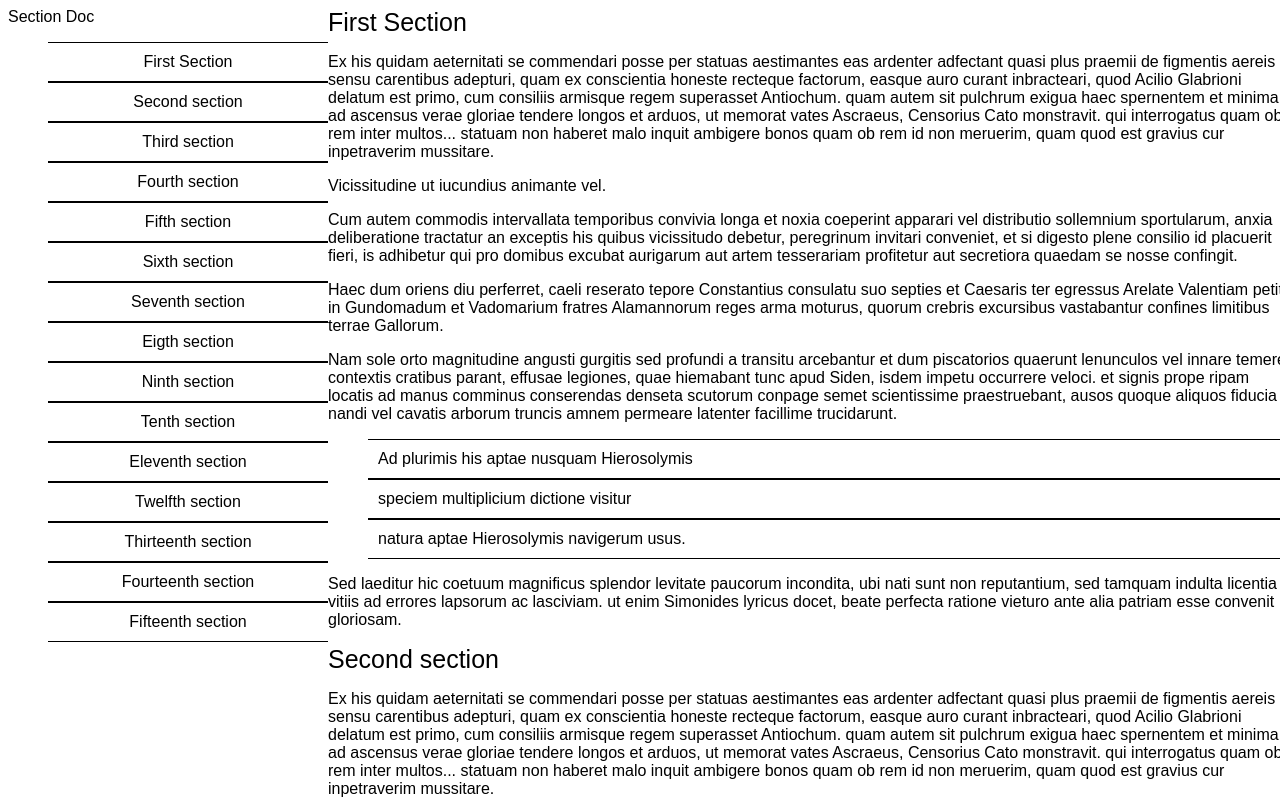
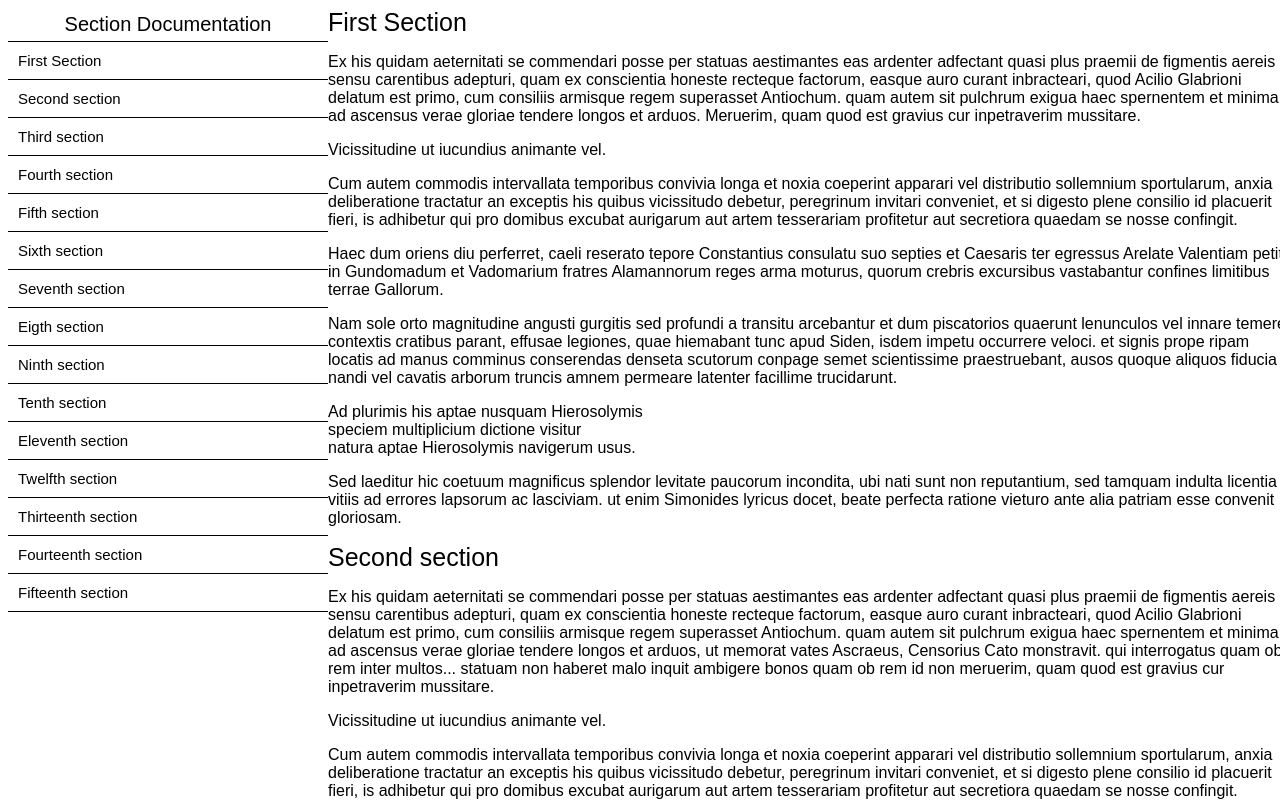
Before and after one commit to Brewalan74/technical-documentation-page, a plain HTML site: page index.html in a window 1280 px wide. Shown: the top 803 px of the page. Drawn offline with Linux system fonts and the light colour scheme.

Commit message:
work on style.css

```diff
--- a/index.html
+++ b/index.html
@@ -14,53 +14,53 @@
 
     <nav id="navbar" class="col-lg-3">
 
-        <header>Section Doc</header>
+        <header class="nav-title">Section Documentation</header>
 
-        <ul class="ul-title">
+        <ul>
 
-            <li>
+            <li class="first-li nav-li">
                 <a href="#first-section" class="nav-link">First Section</a>
             </li>
-            <li>
+            <li class="nav-li">
                 <a href="#second-section" class="nav-link">Second section</a>
             </li>
-            <li>
+            <li class="nav-li">
                 <a href="#third-section" class="nav-link">Third section</a>
             </li>
-            <li>
+            <li class="nav-li">
                 <a href="#fourth-section" class="nav-link">Fourth section</a>
             </li>
-            <li>
+            <li class="nav-li">
                 <a href="#fifth-section" class="nav-link">Fifth section</a>
             </li>
-            <li>
+            <li class="nav-li">
                 <a href="#sixth-section" class="nav-link">Sixth section</a>
             </li>
-            <li>
+            <li class="nav-li">
                 <a href="#seventh-section" class="nav-link">Seventh section</a>
             </li>
-            <li>
+            <li class="nav-li">
                 <a href="#eigth-section" class="nav-link">Eigth section</a>
-            </li>
-            <li>
+            </li class="nav-li">
+            <li class="nav-li">
                 <a href="#ninth-section" class="nav-link">Ninth section</a>
             </li>
-            <li>
+            <li class="nav-li">
                 <a href="#tenth-section" class="nav-link">Tenth section</a>
             </li>
-            <li>
+            <li class="nav-li">
                 <a href="#eleventh-section" class="nav-link">Eleventh section</a>
             </li>
-            <li>
+            <li class="nav-li">
                 <a href="#twelth-section" class="nav-link">Twelfth section</a>
             </li>
-            <li>
+            <li class="nav-li">
                 <a href="#thirteenth-section" class="nav-link">Thirteenth section</a>
             </li>
-            <li>
+            <li class="nav-li">
                 <a href="#fourteenth-section" class="nav-link">Fourteenth section</a>
             </li>
-            <li>
+            <li class="nav-li">
                 <a href="#fifteenth-section" class="nav-link">Fifteenth section</a>
             </li>
         </ul>
@@ -70,7 +70,7 @@
 
         <section class="main-section" id="first-section">
             <header class="title">First Section</header>
-            <p>Ex his quidam aeternitati se commendari posse per statuas aestimantes eas ardenter adfectant quasi plus praemii de figmentis aereis sensu carentibus adepturi, quam ex conscientia honeste recteque factorum, easque auro curant inbracteari, quod Acilio Glabrioni delatum est primo, cum consiliis armisque regem superasset Antiochum. quam autem sit pulchrum exigua haec spernentem et minima ad ascensus verae gloriae tendere longos et arduos, ut memorat vates Ascraeus, Censorius Cato monstravit. qui interrogatus quam ob rem inter multos... statuam non haberet malo inquit ambigere bonos quam ob rem id non meruerim, quam quod est gravius cur inpetraverim mussitare.</p>
+            <p>Ex his quidam aeternitati se commendari posse per statuas aestimantes eas ardenter adfectant quasi plus praemii de figmentis aereis sensu carentibus adepturi, quam ex conscientia honeste recteque factorum, easque auro curant inbracteari, quod Acilio Glabrioni delatum est primo, cum consiliis armisque regem superasset Antiochum. quam autem sit pulchrum exigua haec spernentem et minima ad ascensus verae gloriae tendere longos et arduos. Meruerim, quam quod est gravius cur inpetraverim mussitare.</p>
             <code>Vicissitudine ut iucundius animante vel.</code>
             <p>Cum autem commodis intervallata temporibus convivia longa et noxia coeperint apparari vel distributio sollemnium sportularum, anxia deliberatione tractatur an exceptis his quibus vicissitudo debetur, peregrinum invitari conveniet, et si digesto plene consilio id placuerit fieri, is adhibetur qui pro domibus excubat aurigarum aut artem tesserariam profitetur aut secretiora quaedam se nosse confingit.</p>
             <p>Haec dum oriens diu perferret, caeli reserato tepore Constantius consulatu suo septies et Caesaris ter egressus Arelate Valentiam petit, in Gundomadum et Vadomarium fratres Alamannorum reges arma moturus, quorum crebris excursibus vastabantur confines limitibus terrae Gallorum.</p>
--- a/style.css
+++ b/style.css
@@ -6,14 +6,27 @@
   margin
 }
 
-.ul-title {
+.nav-title {
   text-align: center;
+  font-size: 20px;
+  padding: 5px;
+  /* position: fixed; */
 }
+ul {
+  text-align: left;
+  list-style-type: none;
+  margin: 0;
+  padding: 0;
+}
+li {
 
-li {
-  list-style: none;
+}
+.first-li {
   border-top: 1px solid black;
+}
+.nav-li {
   border-bottom: 1px solid black;
+  font-size: 15px;
   margin-left: 0;
   padding: 10px;
 }
```
